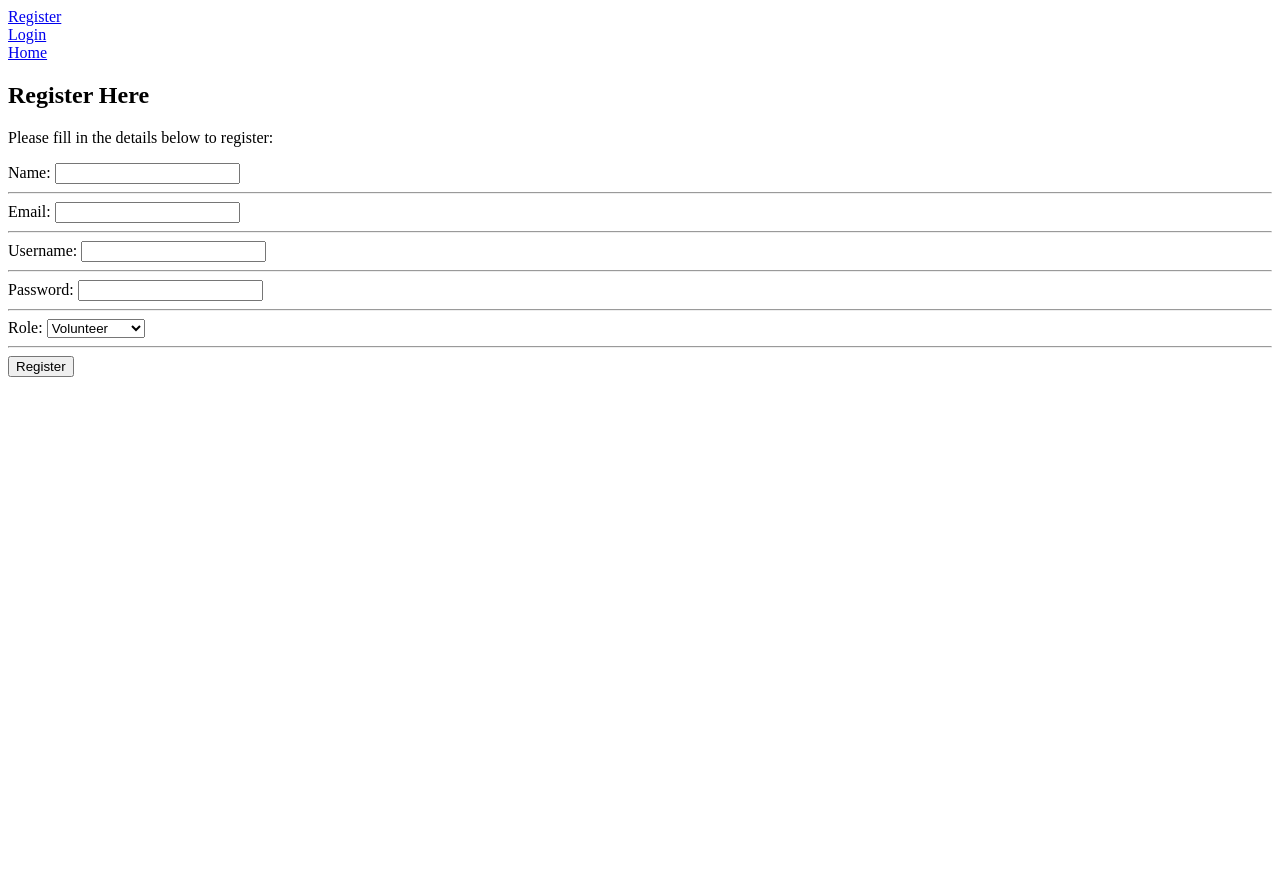
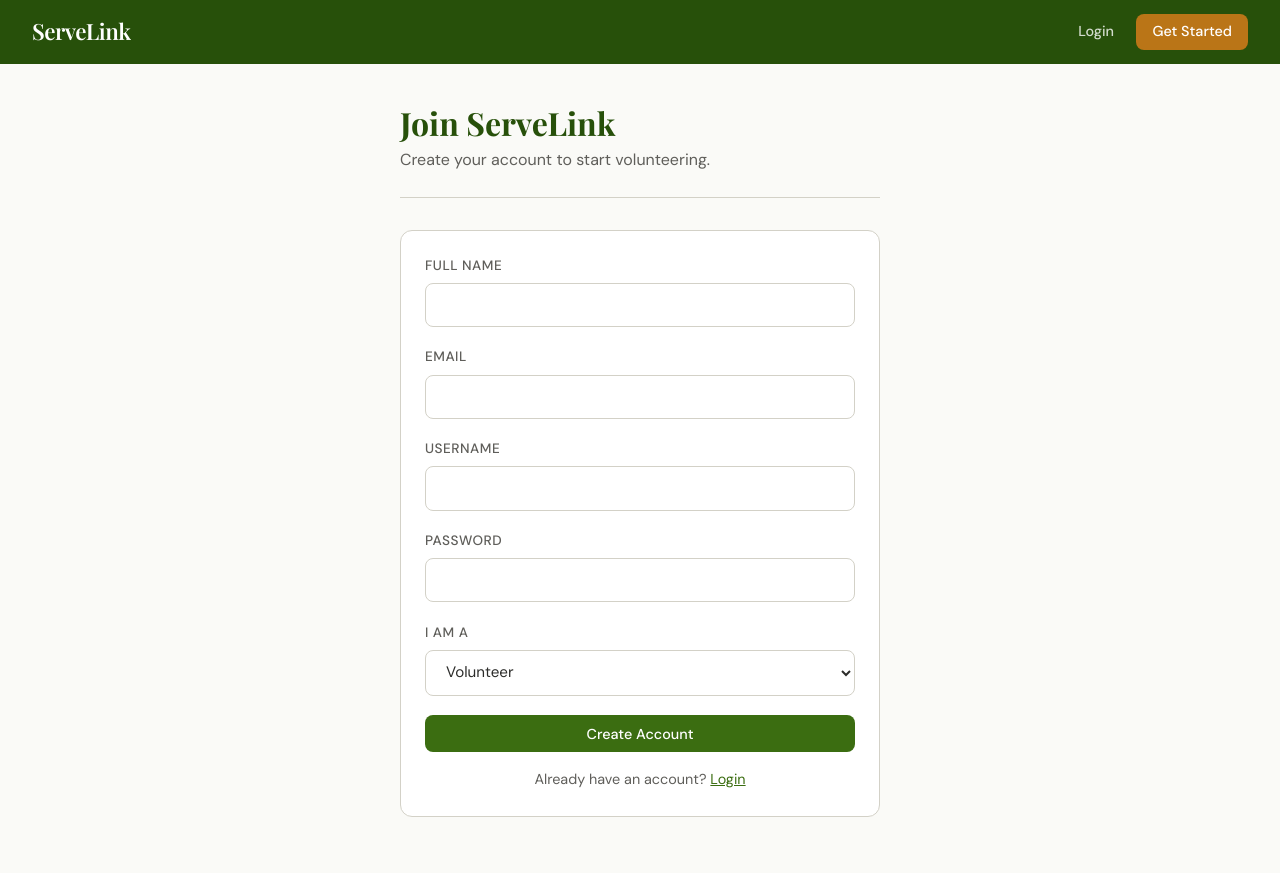
Before and after one commit to MorayBlues/servelink, a Flask app: page /register in a window 1280 px wide. Before the commit the page ends 377 px from the top, so only its background shows below. Run offline with Flask 3, Linux system fonts and the light colour scheme.

Commit message:
Add design system and styled templates

```diff
--- /dev/null
+++ b/templates/base.html
@@ -0,0 +1,251 @@
+<!DOCTYPE html>
+<html lang="en">
+<head>
+    <meta charset="UTF-8">
+    <meta name="viewport" content="width=device-width, initial-scale=1.0">
+    <title>{% block title %}Service Booking Platform{% endblock %}</title>
+    <link href="https://fonts.googleapis.com/css2?family=Playfair+Display:wght@600;700&family=DM+Sans:wght@400;500&display=swap" rel="stylesheet">
+    <style>
+        :root{
+           --green-dark: #27500A;
+            --green-mid: #3B6D11;
+            --green-light: #EAF3DE;
+            --amber: #BA7517;
+            --amber-light: #FAEEDA;
+            --cream: #FAFAF7;
+            --text-primary: #2C2C2A;
+            --text-secondary: #5F5E5A;
+            --border: #D3D1C7;
+            --white: #FFFFFF;
+            --radius: 12px;
+            --radius-sm: 8px;
+        }
+        *{ margin: 0; padding: 0; box-sizing: border-box;}
+        body{
+            font-family: 'DM Sans', sans-serif;
+            background: var(--cream);
+            color: var(--text-primary);
+            line-height: 1.6;
+            min-height: 100vh;
+        }
+        h1, h2, h3 {
+            font-family: 'Playfair Display', serif;
+            line-height: 1.2;
+        }
+         /* NAV */
+        nav {
+            background: var(--green-dark);
+            padding: 0 2rem;
+            display: flex;
+            align-items: center;
+            justify-content: space-between;
+            height: 64px;
+            position: sticky;
+            top: 0;
+            z-index: 100;
+        }
+         .nav-brand {
+            font-family: 'Playfair Display', serif;
+            font-size: 1.4rem;
+            color: var(--white);
+            text-decoration: none;
+            letter-spacing: -0.5px;
+        }
+        .nav-links {
+            display: flex;
+            align-items: center;
+            gap: 0.5rem;
+        }
+        .nav-links a {
+            color: rgba(255,255,255,0.8);
+            text-decoration: none;
+            padding: 0.4rem 0.9rem;
+            border-radius: var(--radius-sm);
+            font-size: 0.9rem;
+            font-weight: 500;
+            transition: all 0.2s;
+        }
+
+        .nav-links a:hover {
+            color: var(--white);
+            background: rgba(255,255,255,0.1);
+        }
+
+        .nav-links a.btn-nav {
+            background: var(--amber);
+            color: var(--white);
+            padding: 0.4rem 1rem;
+        }
+
+        .nav-links a.btn-nav:hover {
+            background: var(--amber-light);
+            color: var(--amber);
+        }
+
+        /* MAIN LAYOUT */
+        main {
+            max-width: 1100px;
+            margin: 0 auto;
+            padding: 2.5rem 1.5rem;
+        }
+
+        /* FLASH MESSAGES */
+        .messages { margin-bottom: 1.5rem; }
+
+        .flash {
+            padding: 0.8rem 1.1rem;
+            border-radius: var(--radius-sm);
+            margin-bottom: 0.5rem;
+            font-size: 0.9rem;
+            background: var(--green-light);
+            color: var(--green-dark);
+            border-left: 3px solid var(--green-mid);
+        }
+
+        /* CARDS */
+        .card {
+            background: var(--white);
+            border-radius: var(--radius);
+            border: 1px solid var(--border);
+            padding: 1.5rem;
+            margin-bottom: 1rem;
+        }
+
+        /* BUTTONS */
+        .btn {
+            display: inline-block;
+            padding: 0.6rem 1.4rem;
+            border-radius: var(--radius-sm);
+            font-family: 'DM Sans', sans-serif;
+            font-size: 0.9rem;
+            font-weight: 500;
+            cursor: pointer;
+            border: none;
+            transition: all 0.2s;
+            text-decoration: none;
+        }
+
+        .btn-primary {
+            background: var(--green-mid);
+            color: var(--white);
+        }
+
+        .btn-primary:hover { background: var(--green-dark); }
+
+        .btn-danger {
+            background: #FCeBeB;
+            color: #A32D2D;
+        }
+
+        .btn-danger:hover { background: #F7C1C1; }
+
+        .btn-amber {
+            background: var(--amber);
+            color: var(--white);
+        }
+
+        /* FORMS */
+        .form-group {
+            margin-bottom: 1.2rem;
+        }
+
+        label {
+            display: block;
+            font-size: 0.85rem;
+            font-weight: 500;
+            color: var(--text-secondary);
+            margin-bottom: 0.4rem;
+            text-transform: uppercase;
+            letter-spacing: 0.5px;
+        }
+
+        input, select, textarea {
+            width: 100%;
+            padding: 0.7rem 1rem;
+            border: 1px solid var(--border);
+            border-radius: var(--radius-sm);
+            font-family: 'DM Sans', sans-serif;
+            font-size: 0.95rem;
+            background: var(--white);
+            color: var(--text-primary);
+            transition: border 0.2s;
+        }
+
+        input:focus, select:focus, textarea:focus {
+            outline: none;
+            border-color: var(--green-mid);
+        }
+
+        /* STATUS BADGES */
+        .badge {
+            display: inline-block;
+            padding: 0.2rem 0.7rem;
+            border-radius: 99px;
+            font-size: 0.75rem;
+            font-weight: 500;
+        }
+
+        .badge-pending { background: var(--amber-light); color: var(--amber); }
+        .badge-open { background: var(--green-light); color: var(--green-dark); }
+        .badge-cancelled { background: #FCEBEB; color: #A32D2D; }
+
+        /* GRID */
+        .grid { display: grid; gap: 1rem; }
+        .grid-2 { grid-template-columns: repeat(auto-fit, minmax(280px, 1fr)); }
+        .grid-3 { grid-template-columns: repeat(auto-fit, minmax(220px, 1fr)); }
+
+        /* EMPTY STATE */
+        .empty-state {
+            text-align: center;
+            padding: 3rem 1rem;
+            color: var(--text-secondary);
+        }
+
+        .empty-state p { font-size: 1rem; }
+
+        /* PAGE HEADER */
+        .page-header {
+            margin-bottom: 2rem;
+            padding-bottom: 1.5rem;
+            border-bottom: 1px solid var(--border);
+        }
+
+        .page-header h1 { font-size: 2rem; color: var(--green-dark); }
+        .page-header p { color: var(--text-secondary); margin-top: 0.3rem; }
+    </style>
+</head>
+<body>
+    <nav>
+        <a href="{{ url_for('home') }}" class="nav-brand">ServeLink</a>
+        <div class="nav-links">
+            {% if session.get('role') == 'volunteer' %}
+                <a href="{{ url_for('volunteer_dashboard') }}">Dashboard</a>
+                <a href="{{ url_for('logout') }}" class="btn-nav">Logout</a>
+            {% elif session.get('role') == 'organization' %}
+                <a href="{{ url_for('organization_dashboard') }}">Dashboard</a>
+                <a href="{{ url_for('logout') }}" class="btn-nav">Logout</a>
+            {% elif session.get('role') == 'admin' %}
+                <a href="{{ url_for('admin_dashboard') }}">Admin</a>
+                <a href="{{ url_for('logout') }}" class="btn-nav">Logout</a>
+            {% else %}
+                <a href="{{ url_for('login') }}">Login</a>
+                <a href="{{ url_for('register') }}" class="btn-nav">Get Started</a>
+            {% endif %}
+        </div>
+    </nav>
+
+    <main>
+        {% with messages = get_flashed_messages() %}
+            {% if messages %}
+                <div class="messages">
+                    {% for message in messages %}
+                        <div class="flash">{{ message }}</div>
+                    {% endfor %}
+                </div>
+            {% endif %}
+        {% endwith %}
+
+        {% block content %}{% endblock %}
+    </main>
+</body>
+</html>
--- a/templates/register.html
+++ b/templates/register.html
@@ -1,49 +1,41 @@
-<!DOCTYPE html>
-<html lang="en">
-<head>
-    <meta charset="UTF-8">
-    <meta name="viewport" content="width=device-width, initial-scale=1.0">
-    <title>register</title>
-</head>
-<body>
-    <div class="links_wrapper">
-        <div class="link"> <a href="/servelink/templates/register.html">Register</a></div>
-        <div class="link"> <a href="/servelink/templates/login.html">Login</a></div>
-        <div class="link"> <a href="/servelink/templates/index.html">Home</a></div>
+{% extends 'base.html' %}
+{% block title %}Register — ServeLink{% endblock %}
+{% block content %}
+<div style="max-width: 480px; margin: 0 auto;">
+    <div class="page-header">
+        <h1>Join ServeLink</h1>
+        <p>Create your account to start volunteering.</p>
     </div>
-    <div class="messages">
-        {% with messages = get_flashed_messages() %}
-        {% if messages %}
-        {% for message in messages %}
-        <p>{{ message}}</p>
-        {% endfor %}
-        {% endif %}
-        {% endwith %}
+    <div class="card">
+        <form method="POST">
+            <div class="form-group">
+                <label>Full Name</label>
+                <input type="text" name="name" required>
+            </div>
+            <div class="form-group">
+                <label>Email</label>
+                <input type="email" name="email" required>
+            </div>
+            <div class="form-group">
+                <label>Username</label>
+                <input type="text" name="username" required>
+            </div>
+            <div class="form-group">
+                <label>Password</label>
+                <input type="password" name="password" required>
+            </div>
+            <div class="form-group">
+                <label>I am a</label>
+                <select name="role">
+                    <option value="volunteer">Volunteer</option>
+                    <option value="organization">Organization</option>
+                </select>
+            </div>
+            <button type="submit" class="btn btn-primary" style="width:100%">Create Account</button>
+        </form>
+        <p style="text-align:center; margin-top:1rem; color:var(--text-secondary); font-size:0.9rem;">
+            Already have an account? <a href="{{ url_for('login') }}" style="color:var(--green-mid)">Login</a>
+        </p>
     </div>
-    <div class="registaration-form">
-        <h2>Register Here</h2>
-        <p>Please fill in the details below to register:</p>
-        <form action="/register" method="post">
-            <label for="name">Name:</label>
-            <input type="text" id="name" name="name" required>
-            <hr>
-            <label for="email">Email:</label>
-            <input type="email" id="email" name="email" required>
-            <hr>
-            <label for="username">Username:</label>
-            <input type="text" id="username" name="username" required>
-            <hr>
-            <label for="password">Password:</label>
-            <input type="password" id="password" name="password" required>
-            <hr>
-            <label for="role">Role:</label>
-            <select id="role" name="role" required>
-                <option value="volunteer">Volunteer</option>
-                <option value="organization">Organization</option>
-            </select>
-            <hr>
-            <button type="submit">Register</button>
-        </form>
-    </div>
-</body>
-</html>
+</div>
+{% endblock %}
```
Also changed, not shown: templates/admin_dashboard.html (+8 -0 lines), templates/home.html (added, +25 -0 lines), templates/index.html (deleted, +0 -20 lines), templates/login.html (+24 -36 lines), templates/organization_dashboard.html (+8 -0 lines), templates/volunteer_dashboard.html (+57 -47 lines).
